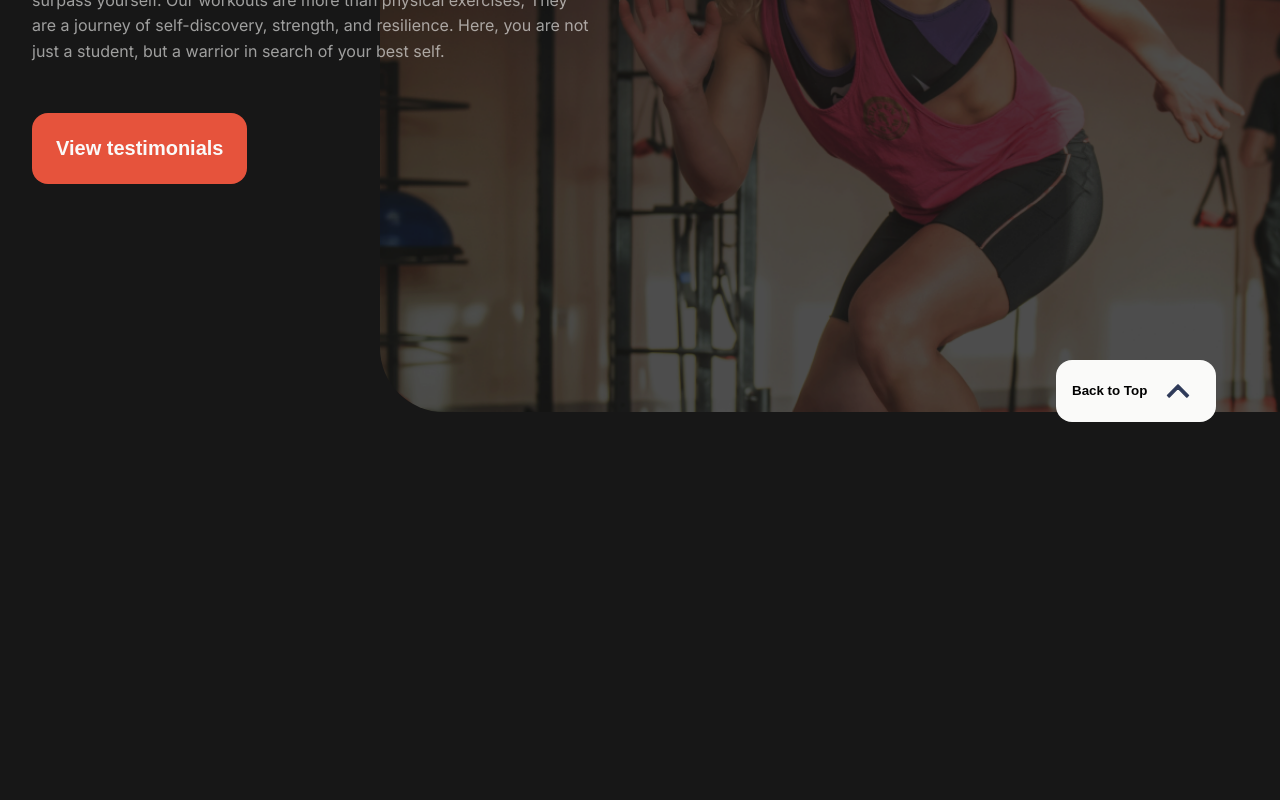
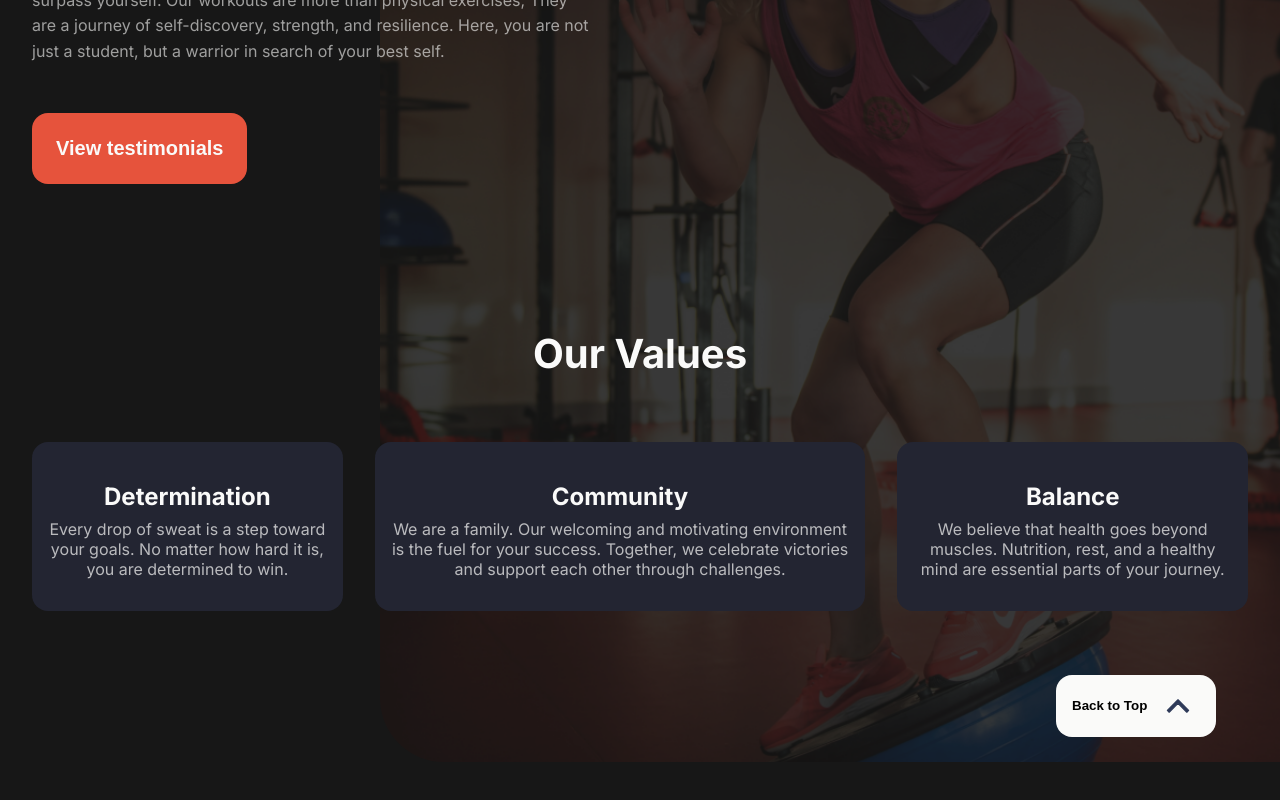
Before and after one commit to luizCosta-Serao/fitness, a React (Vite) app: page /about in a window 1280 px wide. Shown: the part 488-1288 px from the top of the page. Before the commit the page ends 990 px from the top, so only its background shows below. Built offline with nearby package versions, Linux system fonts and the light colour scheme; the HTML template or start-up script is replaced by a standard one.

Commit message:
our values da página about

```diff
--- a/src/components/About/BannerAbout/BannerAbout.module.css
+++ b/src/components/About/BannerAbout/BannerAbout.module.css
@@ -5,13 +5,13 @@
   background-position: center top;
   max-width: 900px;
   width: 80%;
-  height: 750px;
+  height: 1100px;
   border-radius: 4rem 0 0 4rem;
   position: absolute;
   top: 150px;
   right: 0;
   z-index: -1;
-  opacity: .8;
+  opacity: .5;
 }
 
 .content h1 {
--- /dev/null
+++ b/src/components/About/OurValues/OurValues.module.css
@@ -0,0 +1,36 @@
+.title {
+  color: var(--color-5);
+  font-size: var(--h2);
+  text-align: center;
+  margin-bottom: 4rem;
+}
+
+.listValues {
+  display: flex;
+  gap: 2rem;
+}
+
+.value {
+  background-color: var(--color-2);
+  padding: 1rem;
+  border-radius: 1rem;
+  text-align: center;
+}
+
+.value h3 {
+  color: var(--color-5);
+  font-size: var(--h3);
+  margin-bottom: -.5rem;
+}
+
+.value p {
+  color: var(--color-5);
+  opacity: .7;
+  font-size: var(--body-txt);
+}
+
+@media (max-width: 1100px) {
+  .listValues {
+    flex-direction: column;
+  }
+}
--- /dev/null
+++ b/src/components/About/OurValues/OurValues.tsx
@@ -0,0 +1,25 @@
+import styles from './OurValues.module.css'
+
+const OurValues = () => {
+  return (
+    <section className={styles.ourValues}>
+      <h2 className={styles.title}>Our Values</h2>
+      <ul className={styles.listValues}>
+        <li className={styles.value}>
+          <h3>Determination</h3>
+          <p>Every drop of sweat is a step toward your goals. No matter how hard it is, you are determined to win.</p>
+        </li>
+        <li className={styles.value}>
+          <h3>Community</h3>
+          <p>We are a family. Our welcoming and motivating environment is the fuel for your success. Together, we celebrate victories and support each other through challenges.</p>
+        </li>
+        <li className={styles.value}>
+          <h3>Balance</h3>
+          <p>We believe that health goes beyond muscles. Nutrition, rest, and a healthy mind are essential parts of your journey.</p>
+        </li>
+      </ul>
+    </section>
+  )
+}
+
+export default OurValues
--- a/src/pages/About.tsx
+++ b/src/pages/About.tsx
@@ -1,9 +1,11 @@
 import BannerAbout from '../components/About/BannerAbout/BannerAbout'
+import OurValues from '../components/About/OurValues/OurValues'
 
 const About = () => {
   return (
     <>
       <BannerAbout />
+      <OurValues />
     </>
   )
 }
```
Also changed, not shown: 1 other file (tests, documents, lock files or other folders).
